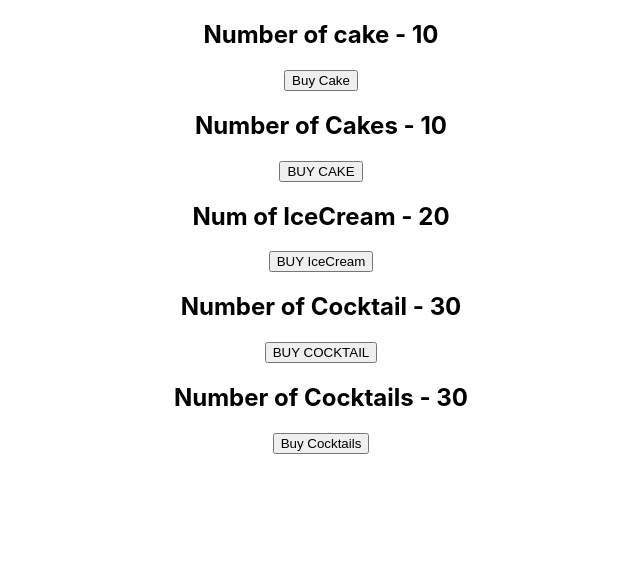
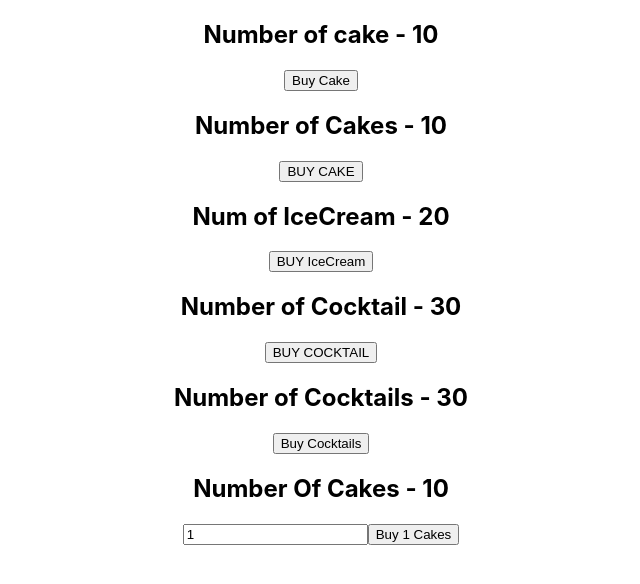
Before and after one commit to Mario-junior95/react-redux, a React (Create React App) app in the folder reactredux/: page / in a window 1280 px wide. Shown: the top 584 px of the page, without its empty margins (319-959 px from the left). Built offline with nearby package versions, Linux system fonts and the light colour scheme.

Commit message:
Add Payload

```diff
--- a/reactredux/package.json
+++ b/reactredux/package.json
@@ -11,6 +11,7 @@
     "react-redux": "^7.2.3",
     "react-scripts": "4.0.3",
     "redux": "^4.0.5",
+    "redux-devtools-extension": "^2.13.9",
     "redux-logger": "^3.0.6",
     "web-vitals": "^1.1.1"
   },
--- a/reactredux/src/App.js
+++ b/reactredux/src/App.js
@@ -7,6 +7,7 @@
 import IceCreamContainer from "./Components/IceCreamContainer";
 import CocktailContainer from "./Components/CocktailContainer";
 import HooksCocktailContainer from "./Components/HooksCocktailContainer";
+import NewCakeContainer from "./Components/NewCakeContainer";
 
 const App = () => {
   return (
@@ -17,6 +18,7 @@
         <IceCreamContainer />
         <CocktailContainer />
         <HooksCocktailContainer />
+        <NewCakeContainer />
       </div>
     </Provider>
   );
--- a/reactredux/src/Components/CakeContainer.js
+++ b/reactredux/src/Components/CakeContainer.js
@@ -1,6 +1,7 @@
 import React from "react";
 import { buyCake } from "./redux/Cake/CakeActions";
 import { connect } from "react-redux";
+
 const CakeContainer = (props) => {
   return (
     <div>
--- /dev/null
+++ b/reactredux/src/Components/NewCakeContainer.js
@@ -0,0 +1,36 @@
+import React, { useState } from "react";
+import { connect } from "react-redux";
+import { buyCake } from "./redux/Cake/CakeActions";
+
+const NewCakeContainer = (props) => {
+  const [number, setNumber] = useState(1);
+  return (
+    <div>
+      <h2>Number Of Cakes - {props.numOfCakes}</h2>
+      <input
+        type="text"
+        value={number}
+        onChange={(e) => {
+          setNumber(e.target.value);
+        }}
+      />
+      <button onClick={() => props.buyCake(number)}>Buy {number} Cakes</button>
+    </div>
+  );
+};
+
+const mapStateToProps = (state) => {
+  return {
+    numOfCakes: state.cake.numOfCakes,
+  };
+};
+
+const mapDispatchToProps = (dispatch) => {
+  return {
+    buyCake: (number) => {
+      dispatch(buyCake(number));
+    },
+  };
+};
+
+export default connect(mapStateToProps, mapDispatchToProps)(NewCakeContainer);
--- a/reactredux/src/Components/redux/Cake/CakeActions.js
+++ b/reactredux/src/Components/redux/Cake/CakeActions.js
@@ -1,7 +1,8 @@
 import { BUY_CAKE } from "./CakeType";
 
-export const buyCake = () => {
+export const buyCake = (number =  1) => {
   return {
     type: BUY_CAKE,
+    payload : number
   };
 };
--- a/reactredux/src/Components/redux/Cake/CakeReducer.js
+++ b/reactredux/src/Components/redux/Cake/CakeReducer.js
@@ -9,7 +9,7 @@
     case BUY_CAKE:
       return {
         ...state,
-        numOfCakes: state.numOfCakes - 1,
+        numOfCakes: state.numOfCakes - action.payload,
       };
     default:
       return state;
--- a/reactredux/src/Components/redux/Cake/Store.js
+++ b/reactredux/src/Components/redux/Cake/Store.js
@@ -1,8 +1,12 @@
 import { createStore, applyMiddleware } from "redux";
 import Logger from "redux-logger";
+import { composeWithDevTools } from "redux-devtools-extension";
 
 import rootReducer from "../rootReducer";
 
-const store = createStore(rootReducer, applyMiddleware(Logger));
+const store = createStore(
+  rootReducer,
+  composeWithDevTools(applyMiddleware(Logger))
+);
 
 export default store;
```
Also changed, not shown: 1 other file (tests, documents, lock files or other folders).
